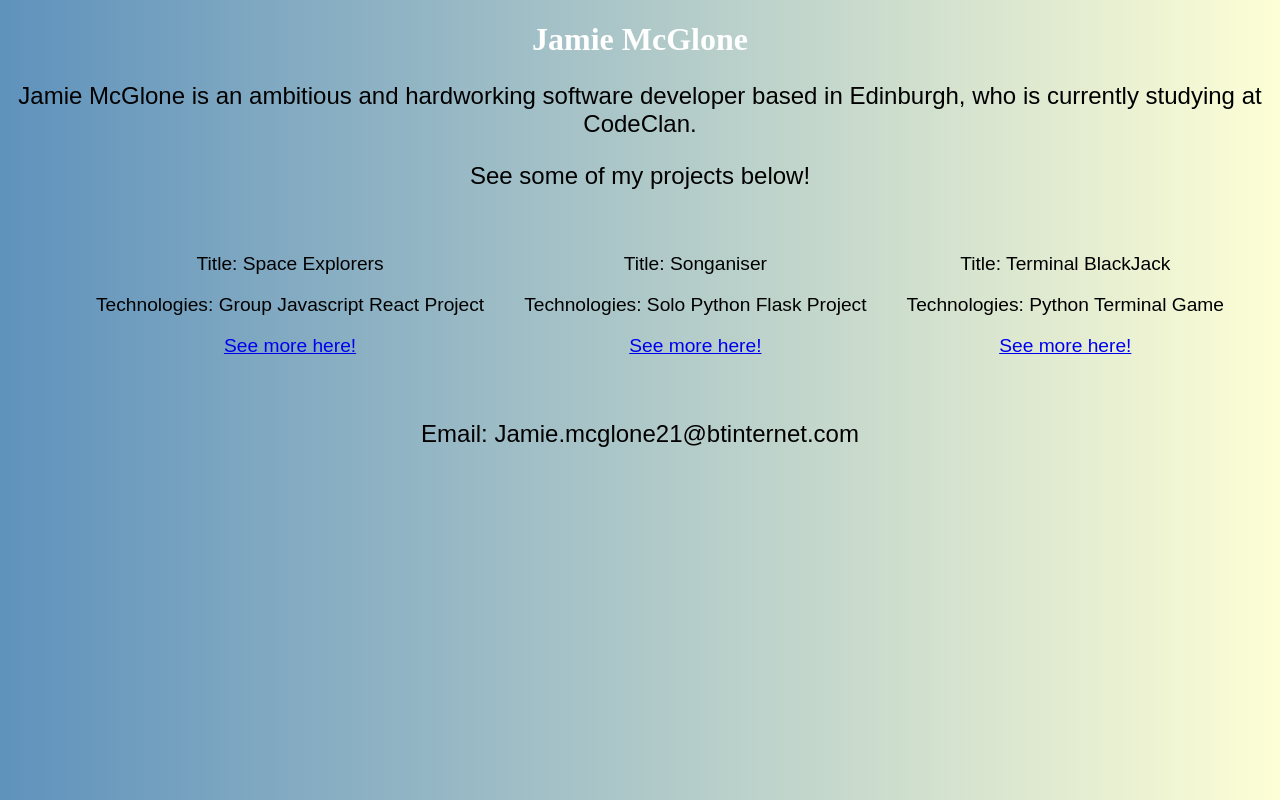
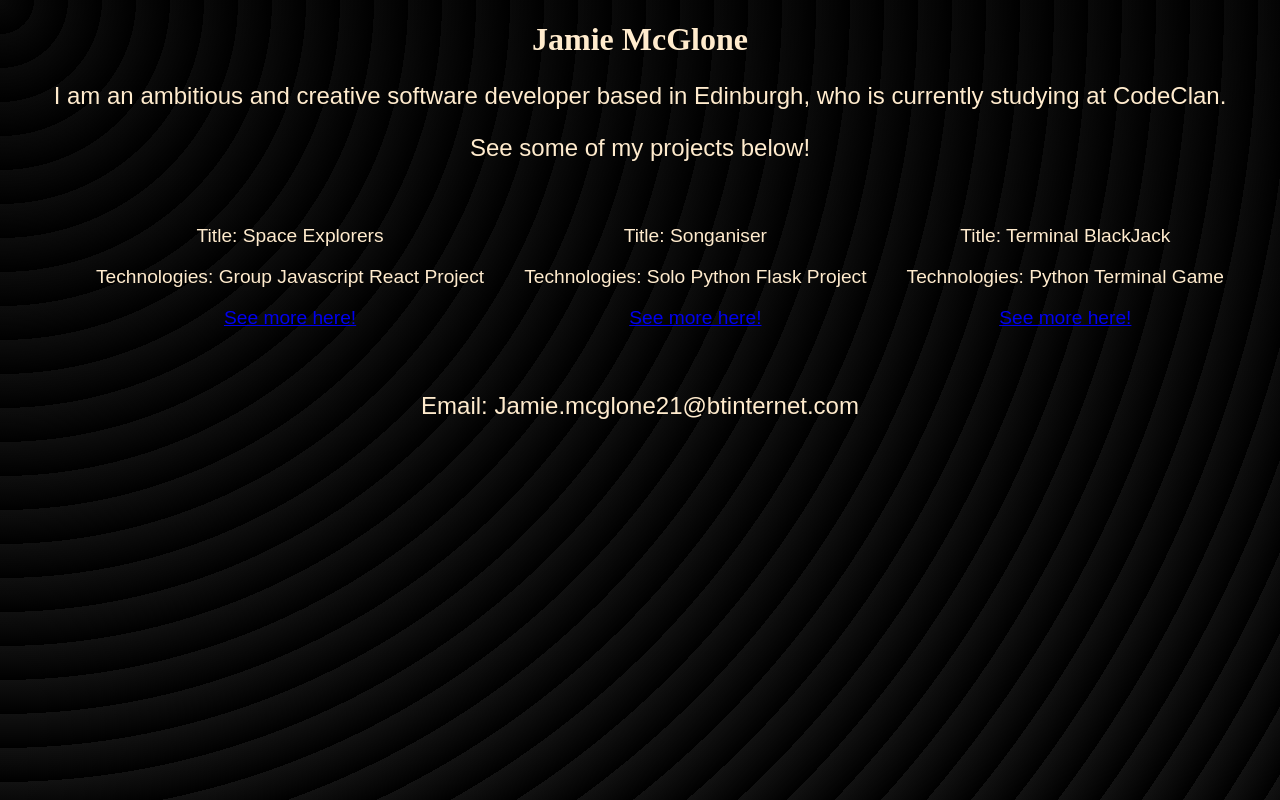
Before and after one commit to jamiemcglone/Portfolio, a React (Create React App) app: page /about in a window 1280 px wide. Built offline with nearby package versions, Linux system fonts and the light colour scheme.

Commit message:
Work on background

```diff
--- a/src/App.js
+++ b/src/App.js
@@ -1,10 +1,5 @@
 import React from "react";
 import { BrowserRouter as Router, Routes, Route } from "react-router-dom"; // UPDATED
-import NavBar from "./components/NavBar";
-import Portfolio from "./components/PortfolioHome";
-import About from "./components/About";
-import Contact from "./components/Contact";
-import Projects from "./components/Projects";
 import PortfolioContainer from "./containers/PortfolioContainer";
 
 const App = () => {
--- a/src/components/About.js
+++ b/src/components/About.js
@@ -1,19 +1,21 @@
 import React from "react";
 import styled from "styled-components";
 import { Paragraph } from "./StyledComponents.js";
+
 const About = () => {
     return(
         <>
         <Paragraph>
-            Jamie McGlone is an ambitious and hardworking software developer based in Edinburgh, who is currently studying at CodeClan.
+            I am an ambitious and creative software developer based in Edinburgh, who is currently studying at CodeClan.
         </Paragraph>
         </>
     )
 }
 
-const Title = styled.h1`
-    text-align: center;
-    font-family: "futura";
-`
+// const Title = styled.h1`
+//     text-align: center;
+//     font-family: "futura";
+//     color: white;
+// `
 
 export default About;
--- a/src/components/PortfolioHome.js
+++ b/src/components/PortfolioHome.js
@@ -9,7 +9,7 @@ const Portfolio = () => {
 const Title = styled.h1`
     text-align: center;
     font-family: "futura";
-    color: white;
+    color: blanchedalmond;
 `
 
 export default Portfolio;
--- a/src/components/StyledComponents.js
+++ b/src/components/StyledComponents.js
@@ -2,7 +2,7 @@ import styled from "styled-components";
 
 export const Paragraph = styled.p`
 text-align: center;
-color: black;
+color: blanchedalmond;
 font-family: 'futura', sans-serif;
 font-size: 1.5rem;
 
@@ -10,7 +10,7 @@ font-size: 1.5rem;
 
 export const ProjectsListItem = styled.ul`
     text-align: center;
-    color: black;
+    color: blanchedalmond;
     font-family: 'futura', sans-serif;
     font-size: 1.2rem;
     list-style: none;
--- a/src/index.css
+++ b/src/index.css
@@ -5,13 +5,39 @@ body {
     sans-serif;
   -webkit-font-smoothing: antialiased;
   -moz-osx-font-smoothing: grayscale;
-    background: linear-gradient(to right, #5f92bc, rgb(253, 254, 213));
+    /* background: linear-gradient(to right, #5f92bc, rgb(253, 254, 213)); */
     color: black;
-    animation: animate 20s linear infinite;
+
+    /* background: linear-gradient(to left, #79addcff, #495867ff); */
+    background-size: 400% 400%;
+
+      /* -webkit-animation: AnimationName 75s ease infinite;
+      -moz-animation: AnimationName 90s ease infinite;
+      animation: AnimationName 90s ease infinite; */
+      background-color: #000000;
+      opacity: 1;
+      background-image:  repeating-radial-gradient( circle at 0 0, transparent 0, #000000 34px ), repeating-linear-gradient( #1c1c1c55, #1c1c1c );
 }
+
 
 
 code {
   font-family: source-code-pro, Menlo, Monaco, Consolas, 'Courier New',
     monospace;
 }
+
+@-webkit-keyframes AnimationName {
+  0%{background-position:0% 50%}
+  50%{background-position:100% 50%}
+  100%{background-position:0% 50%}
+}
+@-moz-keyframes AnimationName {
+  0%{background-position:0% 50%}
+  50%{background-position:100% 50%}
+  100%{background-position:0% 50%}
+}
+@keyframes AnimationName {
+  0%{background-position:0% 50%}
+  50%{background-position:100% 50%}
+  100%{background-position:0% 50%}
+}
```
